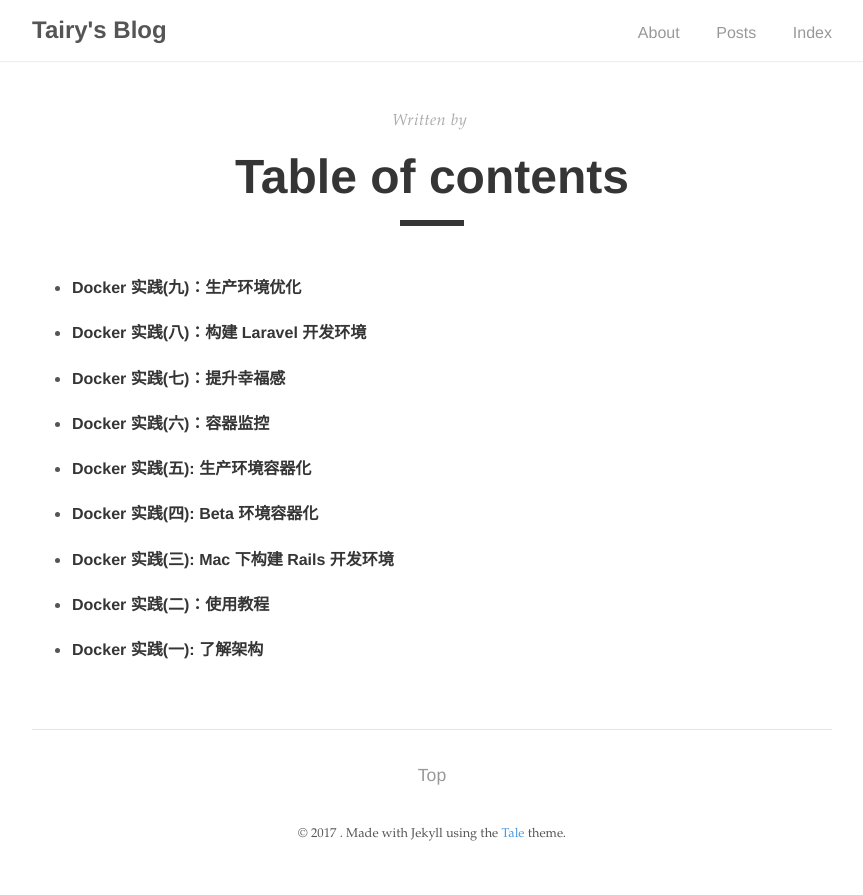
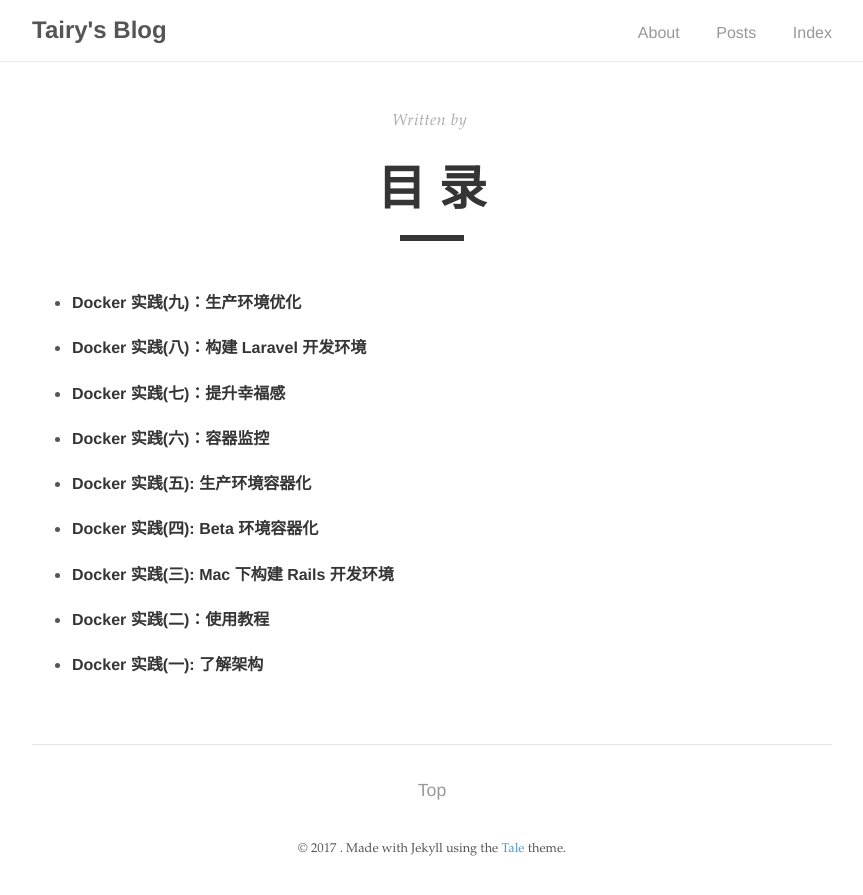
Before and after one commit to Tairy/tairy.me, a Jekyll site: the page built from src/contents.html, in a window 1280 px wide. Shown: the top 895 px of the page, without its empty margins (208-1071 px from the left). Built offline with Jekyll 4.4.1, drawn with Linux system fonts in a browser that asks for light colours.

Commit message:
修改内容：修改目录标题

```diff
--- a/src/contents.html
+++ b/src/contents.html
@@ -1,6 +1,6 @@
 ---
 layout: post
-title: Table of contents
+title: 目 录
 permalink: /index/
 ---
 
```
